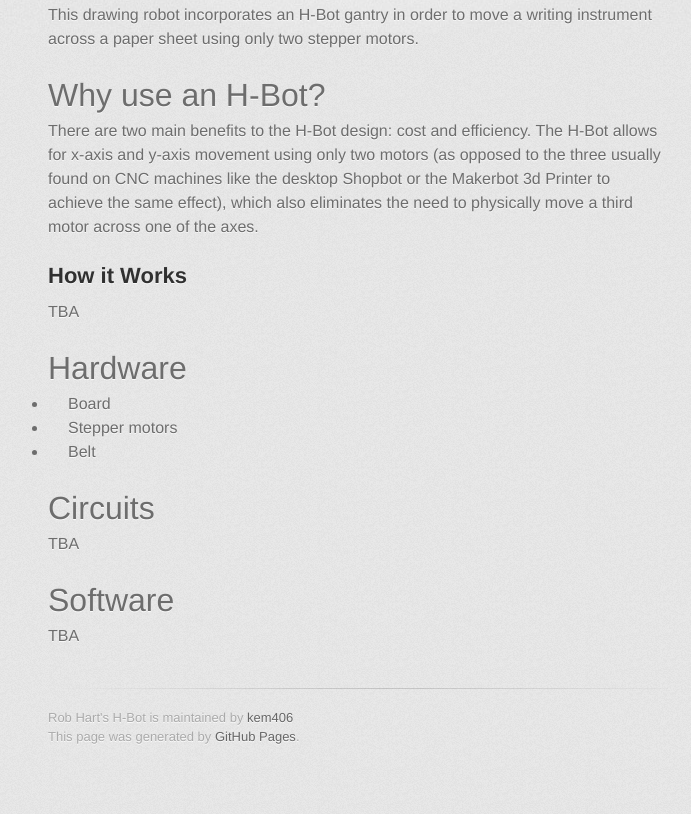
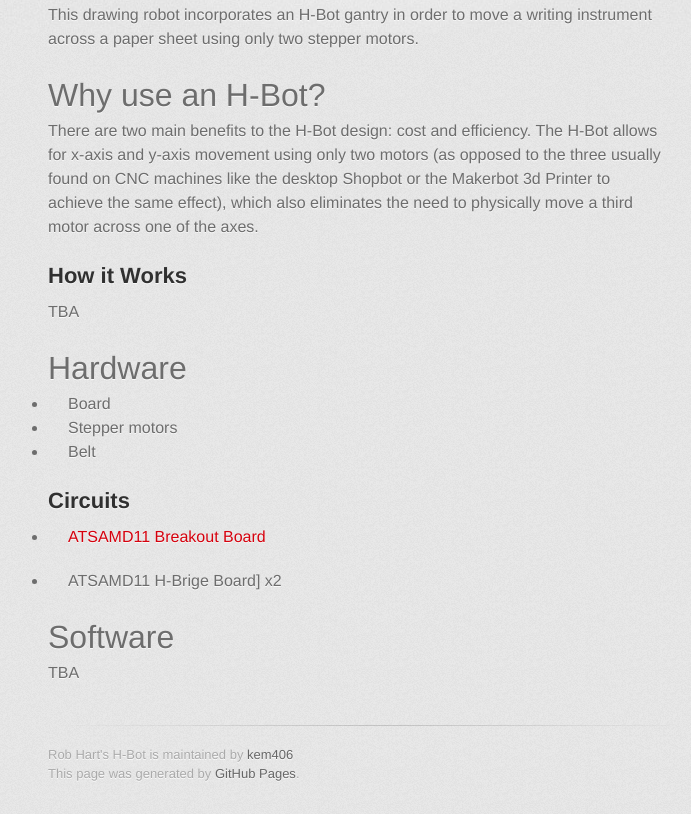
Before and after one commit to kem406/hbot, a Jekyll site: the page built from index.md, in a window 1280 px wide, cut to the strip 541-1355 px from the top of the page. Shown: the whole strip, without its empty margins (282-973 px from the left). Built offline with Jekyll 4.4.1, drawn with Linux system fonts in a browser that asks for light colours; some web fonts are replaced; before the commit the page ends 1318 px from its top, so only the background shows below that.

Commit message:
Update index.md

```diff
--- a/index.md
+++ b/index.md
@@ -26,9 +26,11 @@ TBA
 * Stepper motors
 * Belt
 
-# Circuits
+## Circuits
 
-TBA
+* [ATSAMD11 Breakout Board](https://roberthart56.github.io/SCFAB/SC_lab/Electronics/Microcontrollers/ATSAMD11/Advanced_circuits_board/index.html)
+
+* ATSAMD11 H-Brige Board] x2
 
 # Software
 
```
